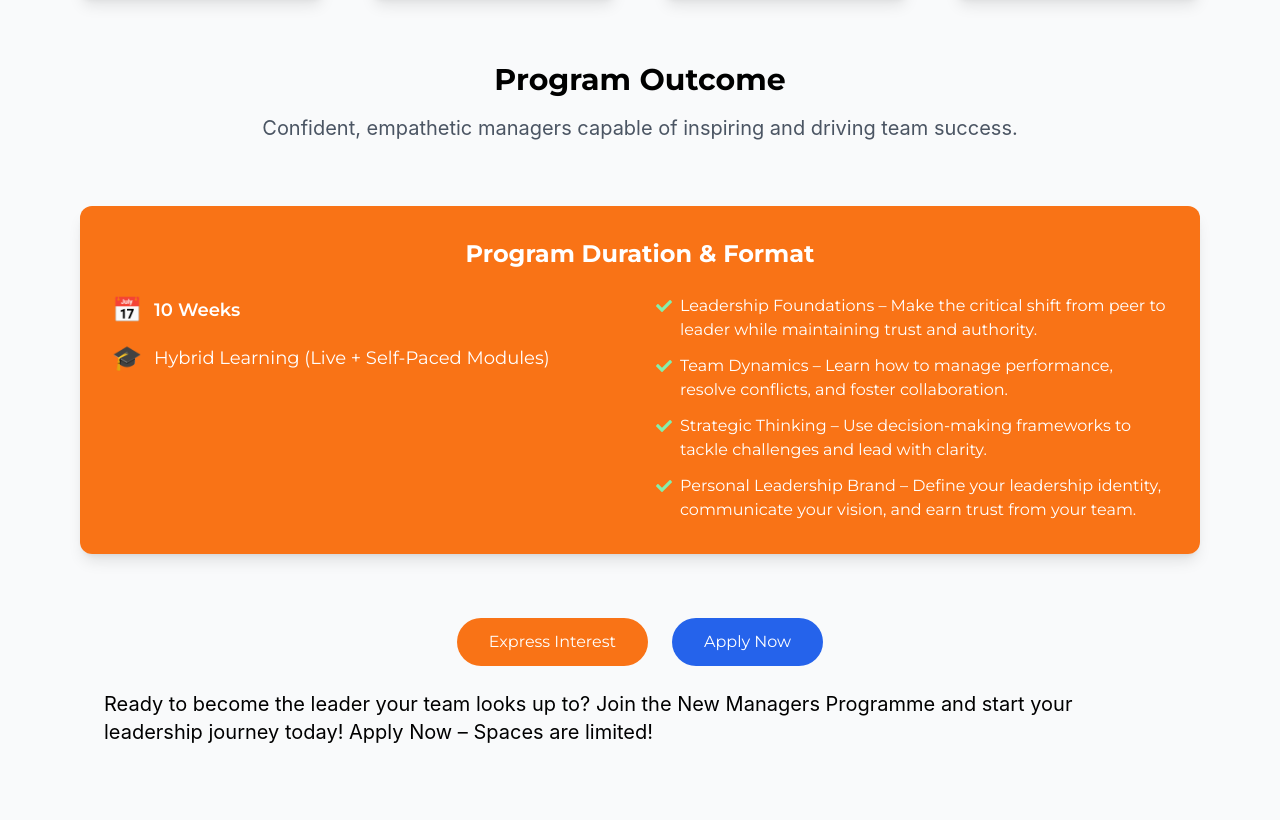
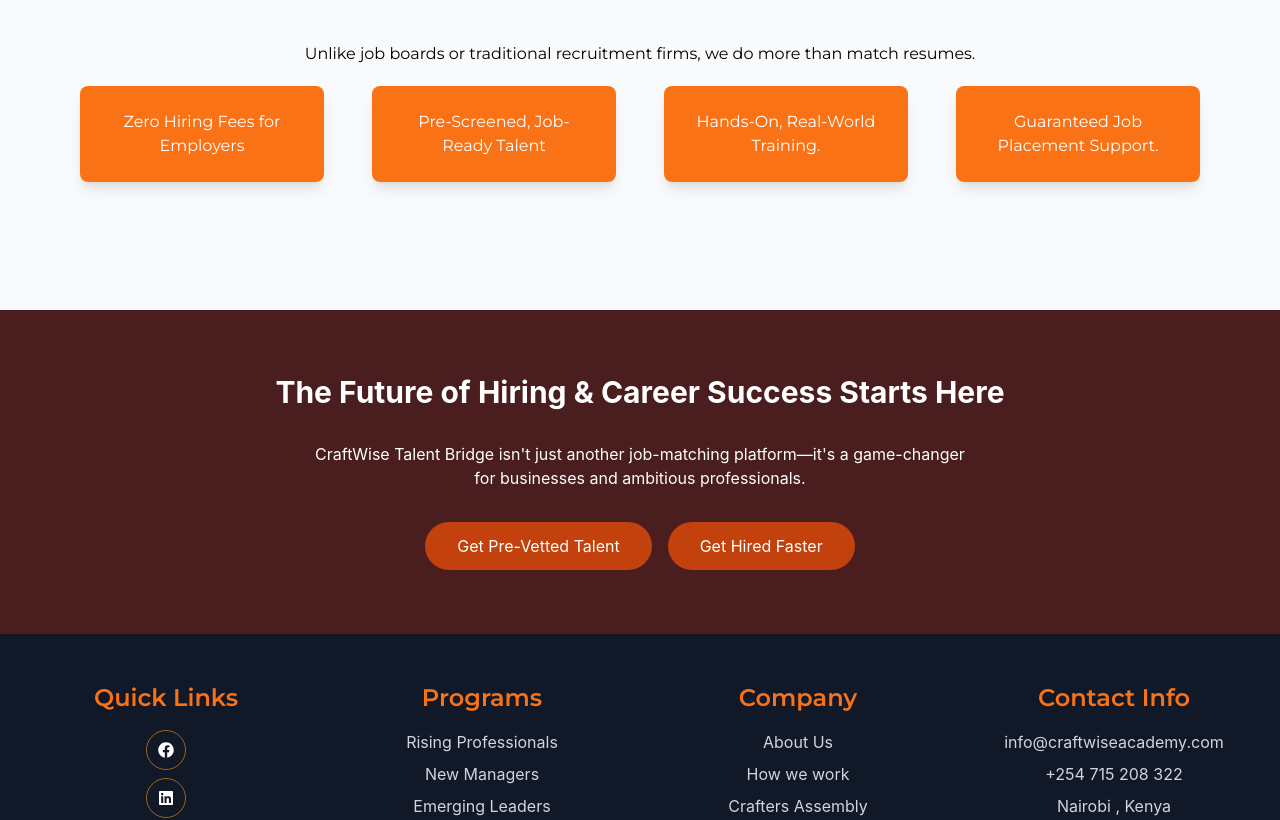
Before and after one commit to Gift-World/craftwise-main, a React (Vite) app: page /talent in a window 1280 px wide. Shown: the part 1799-2619 px from the top of the page. Built offline with nearby package versions, Linux system fonts and the light colour scheme.

Commit message:
Add Footer component to TalentBridge page and enhance TalentPage with new buttons and messaging for improved user engagement

```diff
--- a/src/pages/minipages/TalentBridge.jsx
+++ b/src/pages/minipages/TalentBridge.jsx
@@ -60,6 +60,7 @@ const TalentBridge = () => {
   return (
     < >
       <TalentPage {...programData} />
+
       <Footer />
     </>
   );
--- a/src/pages/minipages/TalentPage.jsx
+++ b/src/pages/minipages/TalentPage.jsx
@@ -187,8 +187,19 @@ const TalentPage = ({
                       <h3 className="text-orange-500 font-semibold text-lg">{feature.title}</h3>
                       <p className="text-gray-600">{feature.description}</p>
                     </div>
+
                   </motion.div>
+
                 ))}
+                <h3 className='font-montserrat font-semibold text-[16px]'>Secure your access to top-tier talent today!</h3>
+                <motion.button
+              whileHover={{ scale: 1.05 }}
+              whileTap={{ scale: 0.95 }}
+              onClick={() => setShowForm(true)}
+              className="bg-orange-500 text-white px-8 py-3 rounded-full hover:bg-orange-600 transform transition-all"
+            >
+              Get Pre-Vetted Talent
+            </motion.button>
               </div>
             </motion.div>
 
@@ -215,8 +226,21 @@ const TalentPage = ({
                   </motion.div>
                 ))}
               </div>
+              <h3 className='font-montserrat mt-7 font-semibold text-[16px]'>🔥 Invest in your career today for just KES 10,000.
+              </h3>
+              <motion.button
+              whileHover={{ scale: 1.05 }}
+              whileTap={{ scale: 0.95 }}
+              onClick={() => setShowForm(true)}
+              className="bg-orange-500 text-white px-8 mt-7 py-3 rounded-full hover:bg-orange-600 transform transition-all"
+            >
+              Get Hired Faster
+            </motion.button>
+
             </motion.div>
+
           </div>
+
 
           <motion.div
   variants={containerVariants}
@@ -225,6 +249,7 @@ const TalentPage = ({
   className="text-center mb-16"
 >
   <h2 className="text-3xl font-montserrat font-bold mb-8">Why CraftWise Talent Bridge?</h2>
+  <h4 className="font-montserrat p-5">Unlike job boards or traditional recruitment firms, we do more than match resumes.</h4>
   <div className="grid md:grid-cols-2 lg:grid-cols-4 gap-12">
     {tools.map((tool, index) => {
       // Define an array of unique background gradients for each card
@@ -250,105 +275,24 @@ const TalentPage = ({
 </motion.div>
 
 
-          <motion.div
-            variants={containerVariants}
-            initial="hidden"
-            animate={inView ? "visible" : "hidden"}
-            className="text-center mb-16"
-          >
-            <h2 className="text-3xl  font-montserrat font-bold mb-4">Program Outcome</h2>
-            <motion.p
-              variants={itemVariants}
-              className="text-xl text-gray-600 max-w-3xl mx-auto"
-            >
-              {outcome1}
-            </motion.p>
-          </motion.div>
-          <div
-  className="bg-gradient-to-r from-orange-500 via-orange-500 to-orange-500 text-white shadow-lg p-8 mb-16 hover:shadow-2xl transition-shadow duration-300 rounded-xl"
->
-  <h3 className="text-2xl font-montserrat font-bold mb-6 text-center">Program Duration & Format</h3>
-  <div className="grid md:grid-cols-2 gap-8">
-    <motion.div
-      className="space-y-4"
-      variants={containerVariants}
-      initial="hidden"
-      animate="visible"
-    >
-      <motion.div
-        variants={itemVariants}
-        className="flex items-center space-x-3"
-      >
-        <span className="text-2xl">📅</span>
-        <span className="text-lg font-montserrat font-semibold">{duration.weeks}</span>
-      </motion.div>
-      <motion.div
-        variants={itemVariants}
-        className="flex items-center space-x-3"
-      >
-        <span className="text-2xl">🎓</span>
-        <span className="text-lg font-montserrat">{duration.format}</span>
-      </motion.div>
-    </motion.div>
-    <motion.div
-      className="space-y-3 font-montserrat"
-      variants={containerVariants}
-      initial="hidden"
-      animate="visible"
-    >
-      {duration.components.map((component, index) => (
-        <motion.div
-          key={index}
-          variants={itemVariants}
-          className="flex items-start space-x-2"
-          whileHover={{ x: 10 }}
-          transition={{ duration: 0.2 }}
-        >
-          <FaCheck className="text-green-300 mt-1 flex-shrink-0" />
-          <span>{component}</span>
-        </motion.div>
-      ))}
-    </motion.div>
-  </div>
-</div>
+        </div>
 
+      </div>
+      <div className="bg-secondary text-white py-16">
+        <div className="container mx-auto px-4 text-center">
+          <h2 className="text-3xl font-bold mb-8">The Future of Hiring & Career Success Starts Here</h2>
+          <p className="mb-8 max-w-2xl mx-auto">CraftWise Talent Bridge isn't just another job-matching platform—it's a game-changer for businesses and ambitious professionals.</p>
+          <div className="flex flex-col md:flex-row gap-4 justify-center">
+            <button className="bg-orange-700 text-white px-8 py-3 rounded-full hover:bg-opacity-90 transition-all">
+              Get Pre-Vetted Talent
+            </button>
+            <button className="bg-orange-700 text-white px-8 py-3 rounded-full hover:bg-opacity-90 transition-all">
+              Get Hired Faster
+            </button>
+          </div>
+        </div>
+        </div>
 
-          <motion.div
-            variants={containerVariants}
-            initial="hidden"
-            animate={inView ? "visible" : "hidden"}
-            className="flex justify-center font-montserrat space-x-6"
-          >
-
-            <motion.button
-              whileHover={{ scale: 1.05 }}
-              whileTap={{ scale: 0.95 }}
-              onClick={() => setShowForm(true)}
-              className="bg-orange-500 text-white px-8 py-3 rounded-full hover:bg-orange-600 transform transition-all"
-            >
-              Express Interest
-            </motion.button>
-            <motion.a
-              href="https://0au0uzstrck.typeform.com/to/EcsAcnpt"
-              target="_blank"
-              rel="noopener noreferrer"
-              whileHover={{ scale: 1.05 }}
-              whileTap={{ scale: 0.95 }}
-            >
-              <button className="bg-blue-600 text-white px-8 py-3 rounded-full hover:bg-blue-700 transform transition-all">
-                Apply Now
-              </button>
-            </motion.a>
-
-          </motion.div>
-          <motion.p
-              variants={itemVariants}
-              className="text-xl text-black p-6 mx-auto"
-            >
-              {outcome}
-            </motion.p>
-        </div>
-      </div>
 
       {showForm && (
         <motion.div
```
